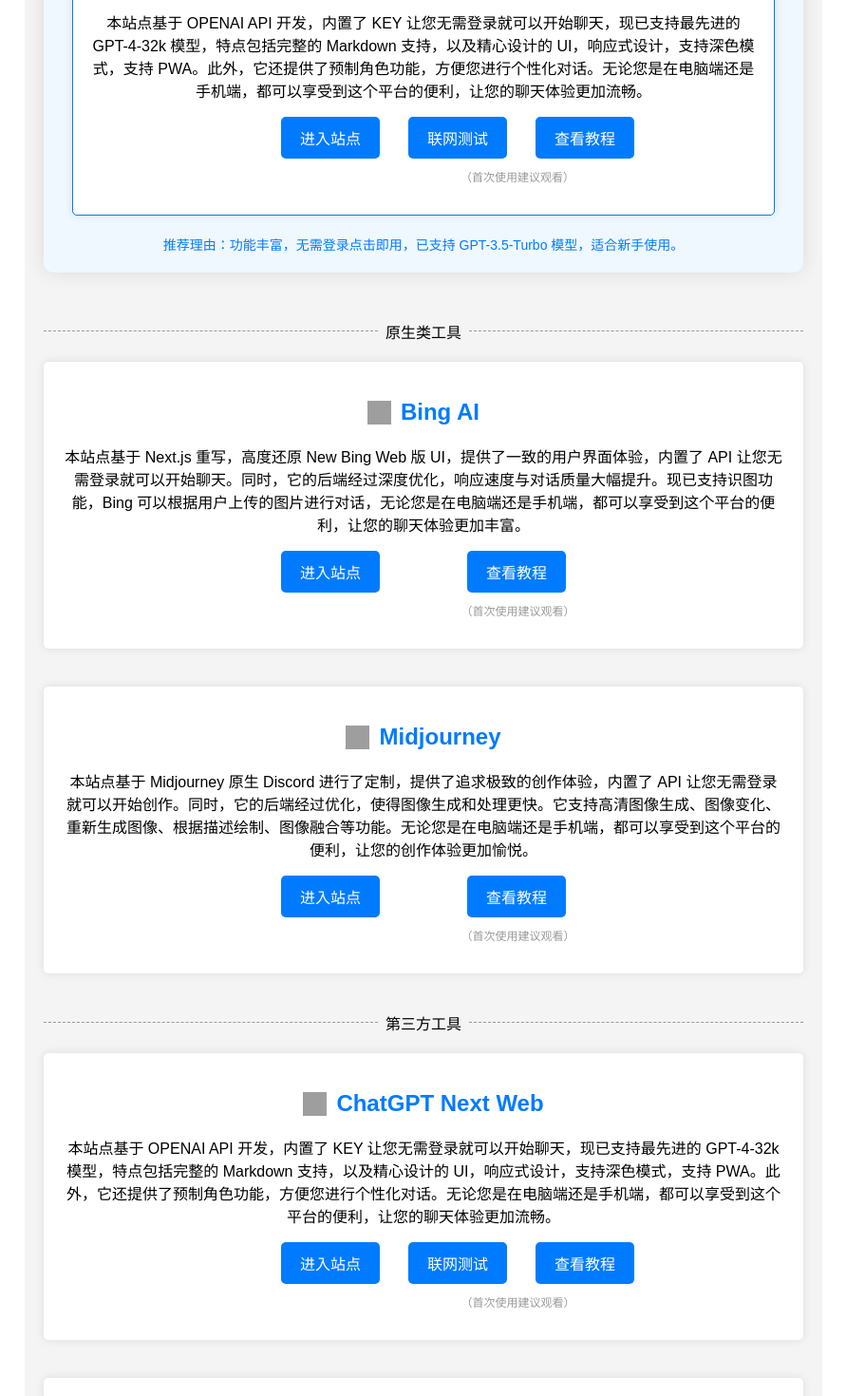
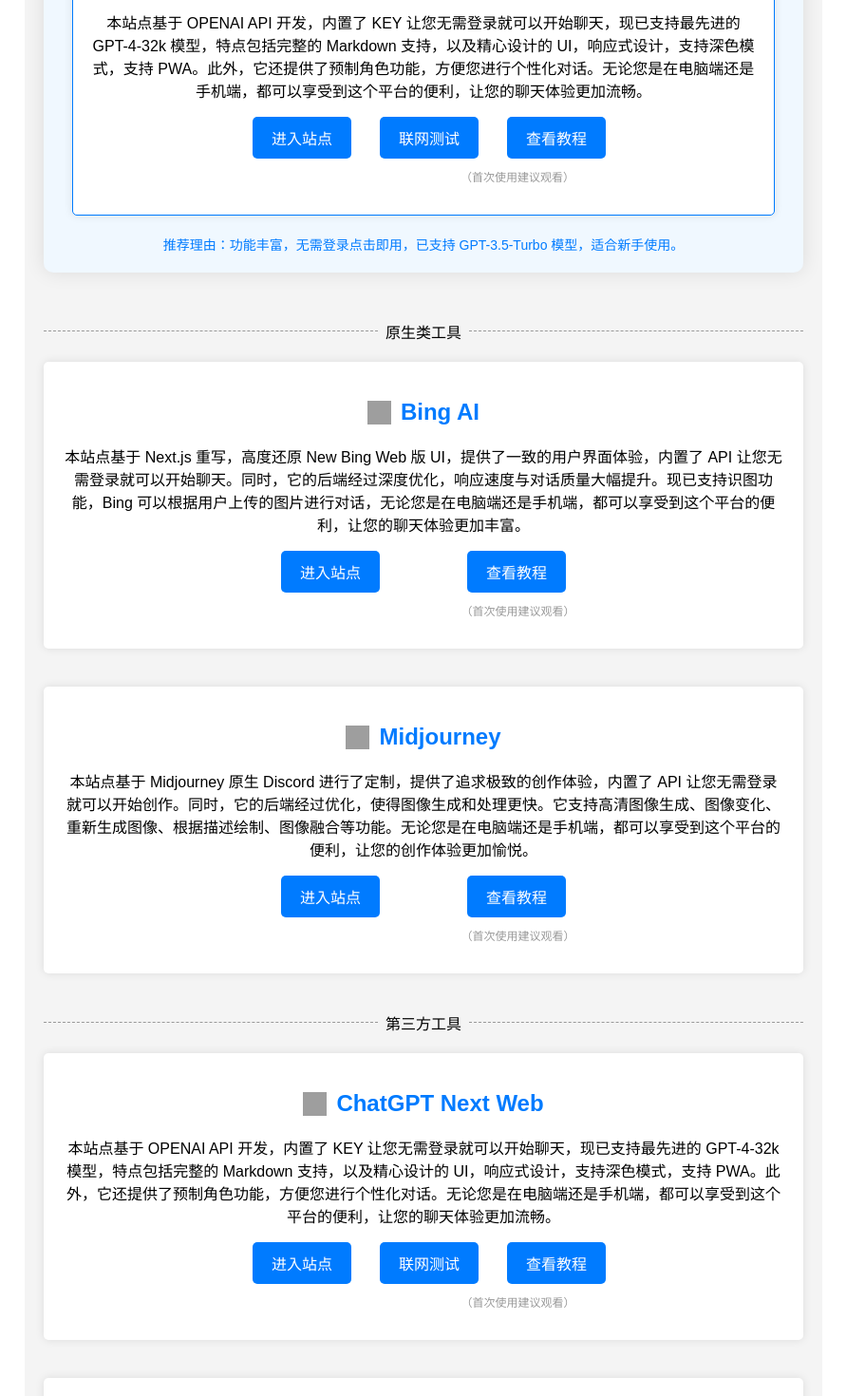
Before and after one commit to cheng7760/AIproject, a React (Create React App) app: page / in a window 1280 px wide. Shown: the part 1060-2530 px from the top of the page at 95% size, without its empty margins (194-1085 px from the left). Built offline with nearby package versions, Linux system fonts and the light colour scheme; grey boxes are pictures that could not be loaded.

Commit message:
Update App.js

```diff
--- a/src/App.js
+++ b/src/App.js
@@ -46,7 +46,7 @@ function App() {
           <h2><img src="https://raw.gitmirror.com/Cyrus-Reed/Cyrus-website/main/public/icons/ChatGPT Next Web.png" alt="ChatGPT Next Web Icon" className="project-icon" /> ChatGPT Next Web</h2>
           <p className="project-description">本站点基于 OPENAI API 开发，内置了 KEY 让您无需登录就可以开始聊天，现已支持最先进的 GPT-4-32k 模型，特点包括完整的 Markdown 支持，以及精心设计的 UI，响应式设计，支持深色模式，支持 PWA。此外，它还提供了预制角色功能，方便您进行个性化对话。无论您是在电脑端还是手机端，都可以享受到这个平台的便利，让您的聊天体验更加流畅。</p>
           <p className="project-description-mobile">本站点基于 OPENAI API 开发，内置了 KEY 让您无需登录就可以开始聊天，现已支持最先进的 GPT-4-32k 模型，特点包括完整的 Markdown 支持，以及精心设计的 UI，响应式设计，支持深色模式，支持 PWA。</p>
-          <div className="button-group">
+          <div className="button-group2">
             <a href="https://chatgpt-next-web.cyrus-reed.com" className="button">进入站点</a>
             <a href="https://chatgpt-next-web.cyrus-reed.com" className="btn-spacing">联网测试</a>
             <a href="https://raw.gitmirror.com/Cyrus-Reed/Cyrus-website/main/public/faqs/ChatGPT Next Web.txt" className="button">查看教程</a>
@@ -85,7 +85,7 @@ function App() {
         <div className="project">
           <h2><img src="https://raw.gitmirror.com/Cyrus-Reed/Cyrus-website/main/public/icons/ChatGPT Next Web.png" alt="ChatGPT Next Web Icon" className="project-icon" /> ChatGPT Next Web</h2>
           <p>本站点基于 OPENAI API 开发，内置了 KEY 让您无需登录就可以开始聊天，现已支持最先进的 GPT-4-32k 模型，特点包括完整的 Markdown 支持，以及精心设计的 UI，响应式设计，支持深色模式，支持 PWA。此外，它还提供了预制角色功能，方便您进行个性化对话。无论您是在电脑端还是手机端，都可以享受到这个平台的便利，让您的聊天体验更加流畅。</p>
-          <div className="button-group">
+          <div className="button-group2">
             <a href="https://chatgpt-next-web.cyrus-reed.com" className="button">进入站点</a>
             <a href="https://chatgpt-next-web.cyrus-reed.com" className="btn-spacing">联网测试</a>
             <a href="https://raw.gitmirror.com/Cyrus-Reed/Cyrus-website/main/public/faqs/ChatGPT Next Web.txt" className="button">查看教程</a>
```
